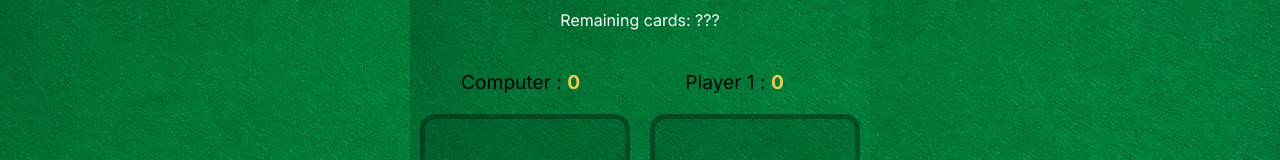
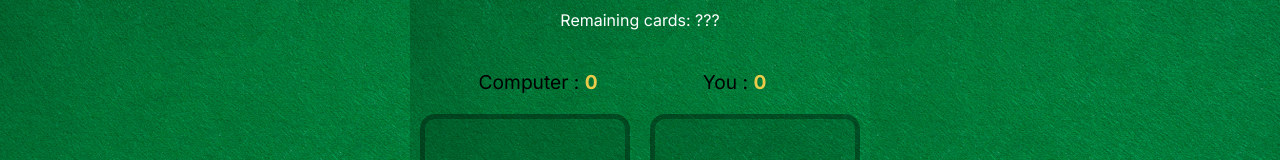
Before and after one commit to obinna-dev/the-game-of-war, a plain HTML site: page index.html in a window 1280 px wide. Shown: the part 121-281 px from the top of the page. Drawn offline with Linux system fonts and the light colour scheme.

Commit message:
Change player name

```diff
--- a/index.html
+++ b/index.html
@@ -16,7 +16,7 @@
     <p id="cards-left">Remaining cards: ???</p>
     <div class="player-name-container">
         <p class="player-name-computer">Computer : <span id="computer-score-el">0</span></p>
-        <p class="player-name-player1">Player 1 : <span id="player-score-el">0</span></p>
+        <p class="player-name-player1">You : <span id="player-score-el">0</span></p>
     </div>
     <div id="cards-container">
         <div id="card-slot-1"></div>
```
